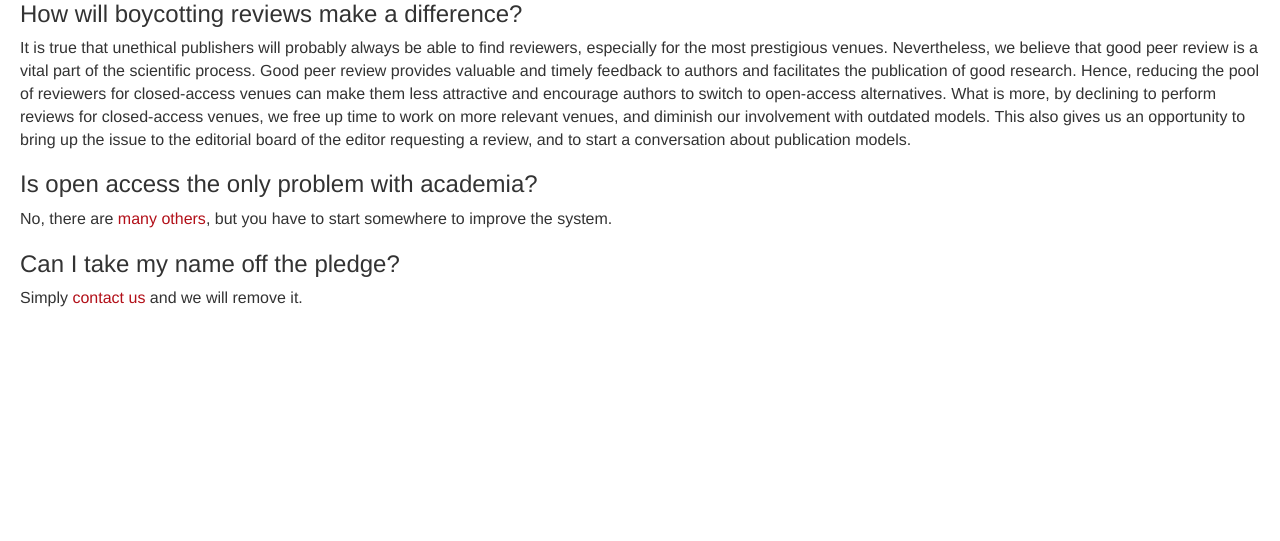
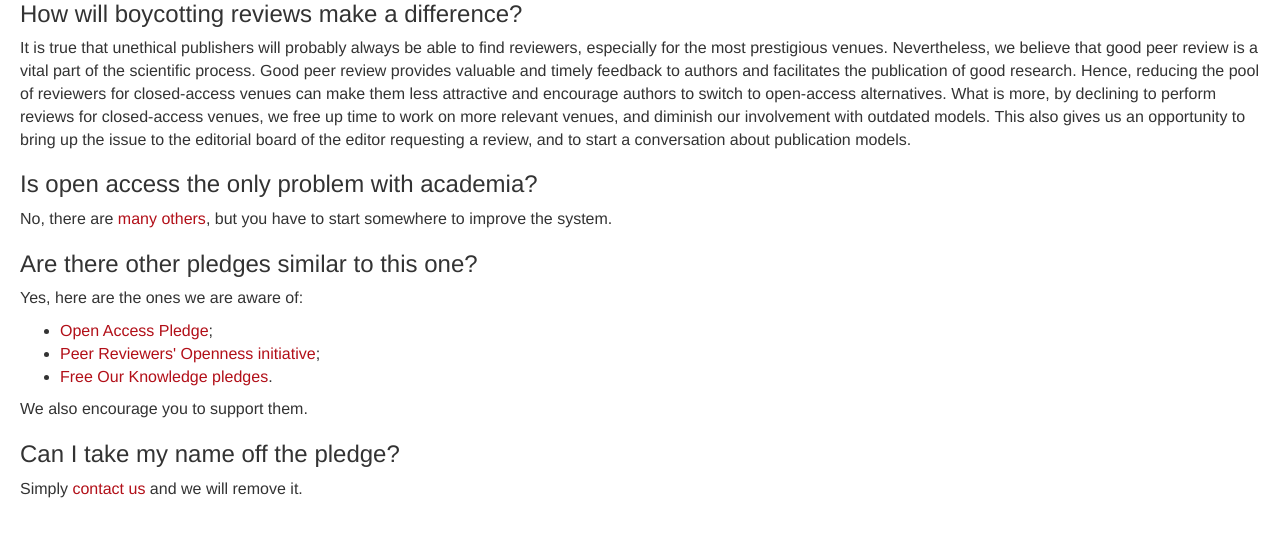
Before and after one commit to dissemin/no-free-view-no-review, a Django app: page /faq in a window 1280 px wide. Shown: the part 2396-2937 px from the top of the page. Before the commit the page ends 2703 px from the top, so only its background shows below. Run offline with Django 3.2, Linux system fonts and the light colour scheme; some libraries are stand-ins or nearby versions.

Commit message:
add faq entry with other pledges

```diff
--- a/signatories/templates/faq.html
+++ b/signatories/templates/faq.html
@@ -222,6 +222,16 @@ publication models.</p>
 <p>No, there are <a href="https://a3nm.net/work/research/wrong/">many
   others</a>, but you have to start somewhere to improve the system.</p>
 
+<h3 id="other-pledges">Are there other pledges similar to this one?</h3>
+
+<p>Yes, here are the ones we are aware of:</p>
+<ul>
+   <li><a href="http://www.openaccesspledge.com/">Open Access Pledge</a>;</li>
+   <li><a href="https://opennessinitiative.org/">Peer Reviewers' Openness initiative</a>;</li>
+   <li><a href="https://www.freeourknowledge.org/">Free Our Knowledge pledges</a>.</li>
+</ul>
+<p>We also encourage you to support them.</p>
+
 <h3 id="remove">Can I take my name off the pledge?</h3>
 <p>Simply <a href="{% url 'about' %}">contact us</a> and we will remove it.</p>
 
```
